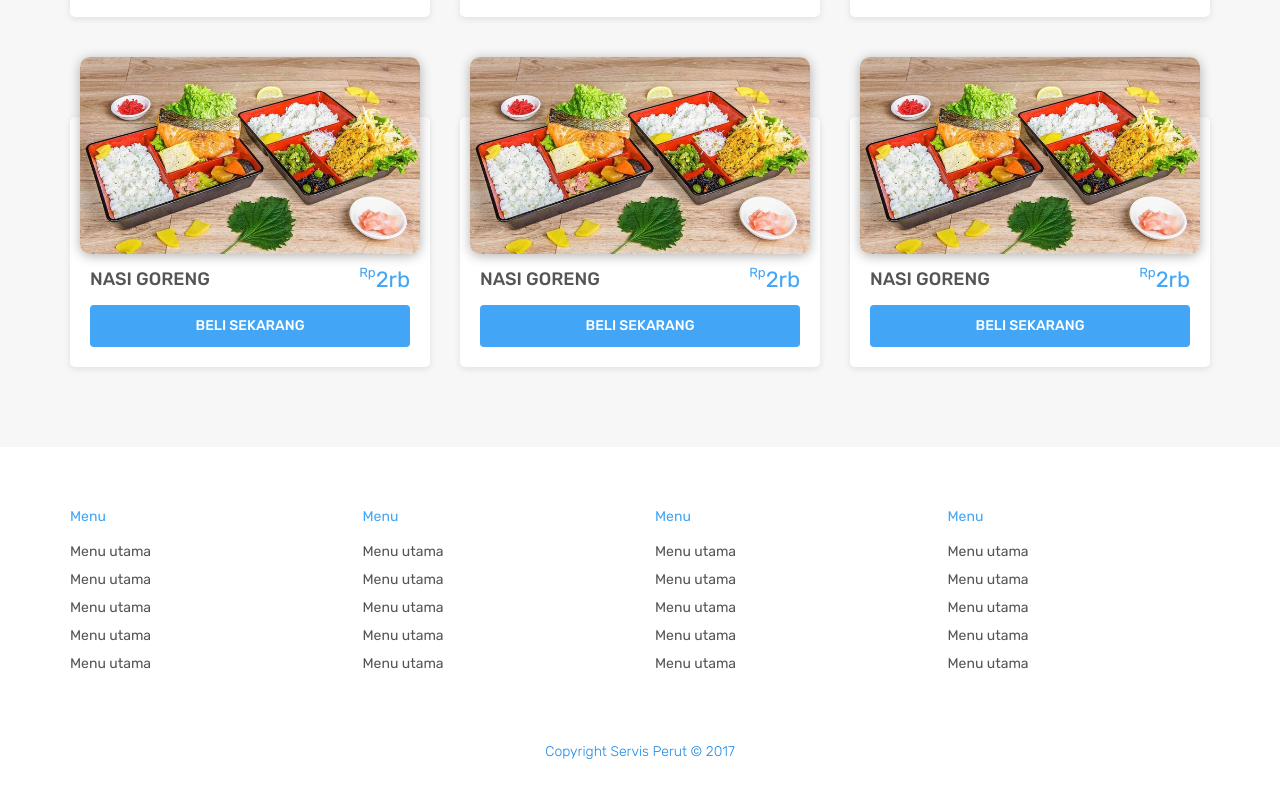
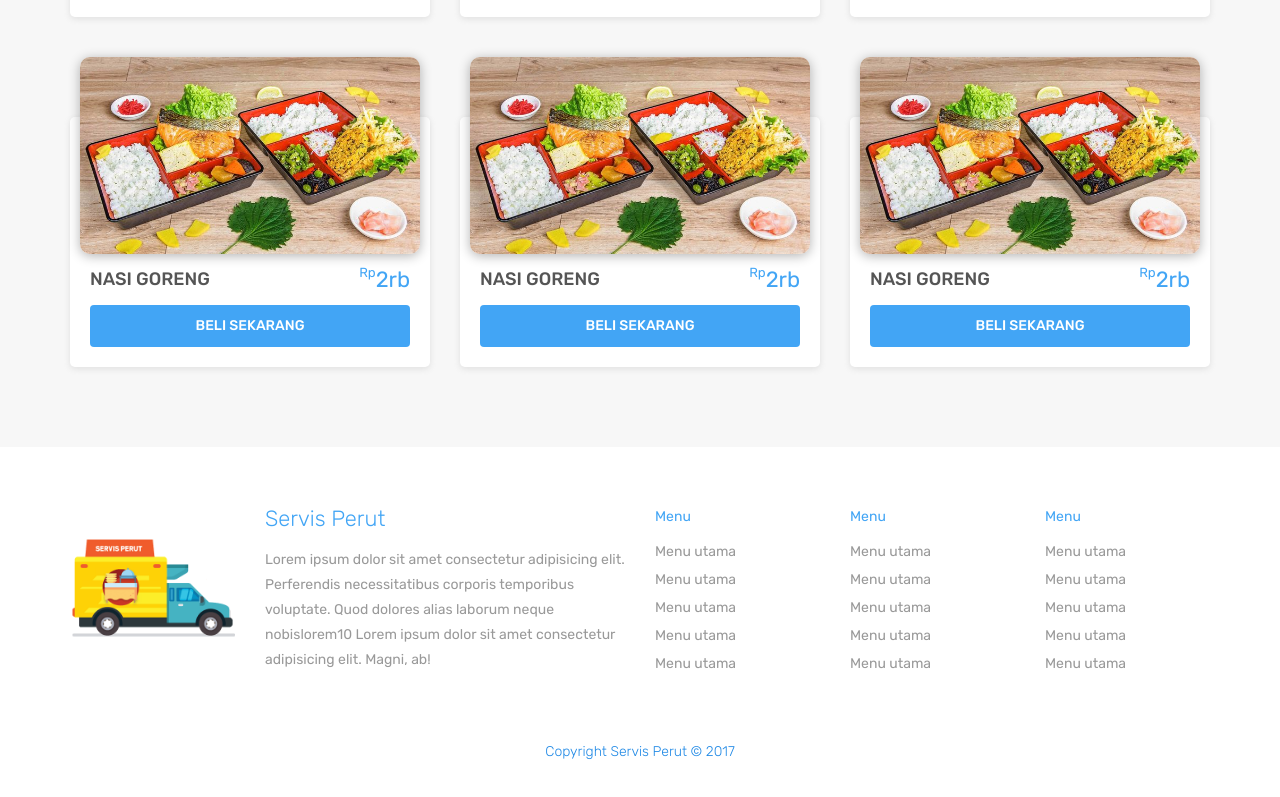
Before and after one commit to alfari16/servisperut-indigo, a plain HTML site: page src/index.html in a window 1280 px wide. Shown: the part 1043-1840 px from the top of the page. Drawn offline with Linux system fonts and the light colour scheme.

Commit message:
update footer

```diff
--- a/src/index.html
+++ b/src/index.html
@@ -189,7 +189,26 @@
     <footer>
       <div class="container">
         <div class="row">
-          <div class="col-md-3 col-sm-6 col-xs-12">
+          <div class="col-md-6 col-sm-12 col-xs-12">
+            <div class="row logo">
+              <div class="col-md-4 col-sm-4 col-xs-4">
+                <figure class="logo-wrapper">
+                  <img src="img/logo.png" class="img-responsive" alt="">
+                </figure>
+              </div>
+              <div class="col-md-8 col-xs-8 col-sm-8">
+                <div class="description">
+                  <h2 class="title-link title-desc">Servis Perut</h2>
+                  <p class="desc">
+                    Lorem ipsum dolor sit amet consectetur adipisicing elit. Perferendis necessitatibus corporis temporibus voluptate. Quod dolores
+                    alias laborum neque nobislorem10  Lorem ipsum dolor sit amet consectetur adipisicing elit. Magni, ab!
+                  </p>
+                </div>
+              </div>
+            </div>
+
+          </div>
+          <div class="col-md-2 col-sm-4 col-xs-12 clearfix">
             <p class="title-link">Menu</p>
             <ul class="link">
               <li><a href="#">Menu utama</a></li>
@@ -199,7 +218,7 @@
               <li><a href="#">Menu utama</a></li>
             </ul>
           </div>
-          <div class="col-md-3 col-sm-6 col-xs-12">
+          <div class="col-md-2 col-sm-4 col-xs-12">
             <p class="title-link">Menu</p>
             <ul class="link">
               <li><a href="#">Menu utama</a></li>
@@ -209,17 +228,7 @@
               <li><a href="#">Menu utama</a></li>
             </ul>
           </div>
-          <div class="col-md-3 col-sm-6 col-xs-12">
-            <p class="title-link">Menu</p>
-            <ul class="link">
-              <li><a href="#">Menu utama</a></li>
-              <li><a href="#">Menu utama</a></li>
-              <li><a href="#">Menu utama</a></li>
-              <li><a href="#">Menu utama</a></li>
-              <li><a href="#">Menu utama</a></li>
-            </ul>
-          </div>
-          <div class="col-md-3 col-sm-6 col-xs-12">
+          <div class="col-md-2 col-sm-4 col-xs-12">
             <p class="title-link">Menu</p>
             <ul class="link">
               <li><a href="#">Menu utama</a></li>
--- a/src/sass/style.sass
+++ b/src/sass/style.sass
@@ -43,7 +43,7 @@ ul, li
   margin: 0
   list-style: none
 .navbar-brand
-  color: $pr-bl
+  color: $pr-bl!important
   span
     color: lighten($pr-bl,10%)
 .alert a:not(.close):hover
@@ -311,14 +311,14 @@ header
         width: 100%
         &::before
           background-color: $pr-bl2
-      .price
-        color: $pr-bl
-        font-size: 22px
-        &::before
-          content: 'Rp'
-          display: inline-block
-          vertical-align: top
-          font-size: .6em
+.price
+  color: $pr-bl
+  font-size: 22px
+  &::before
+    content: 'Rp'
+    display: inline-block
+    vertical-align: top
+    font-size: .6em
 footer
   padding: 60px 0
   background: url('../img/footer-bg.JPG') bottom center repeat-x
@@ -326,7 +326,7 @@ footer
     color: $pr-bl
     margin-bottom: 15px
   .link
-    color: #555
+    color: $pr--bl
     li
       margin-bottom: 8px
       a:hover
@@ -339,6 +339,13 @@ footer
     padding-top: 20px
     font-weight: 100
     font-size: 14px
+  .title-desc
+    margin-top: 0
+    font-size: 22px
+    font-weight: 100
+  .desc
+    line-height: 25px
+    color: $pr--bl
 
 
 
@@ -351,7 +358,7 @@ footer
 
 
 
-@media (min-width:768px)
+@media (min-width:769px)
   %flex2
     display: flex
     align-items: center
@@ -360,6 +367,8 @@ footer
     padding-bottom: 5px
     border: none
     transition: .3s cubic-bezier(.3,0,.1,1)
+    + *
+      padding-top: 110px
     &.scroll
       top: -30px
     .show-md, .wrapper
@@ -409,7 +418,6 @@ footer
       .left
         flex-grow: 1
   header
-    padding-top: 110px
     display: flex
     .flex-container
       padding: 30px 0
@@ -441,8 +449,10 @@ footer
     padding: 40px 0
 
 
-@media (max-width:768px)
+@media (max-width:769px)
   nav.navbar.navbar-default
+    + *
+      padding-top: 80px
     .navbar-brand
       font-size: 18px
     .form-group
@@ -458,7 +468,6 @@ footer
         &:not(.btn-red)
           margin-bottom: 5px
   header
-    padding-top: 80px
     .flex-container
       flex-direction: column
       > *
```
Also changed, not shown: src/produk.html (added, +78 -0 lines), src/css/servisperut.min.css, src/img/logo.png (added), 1 other file.
